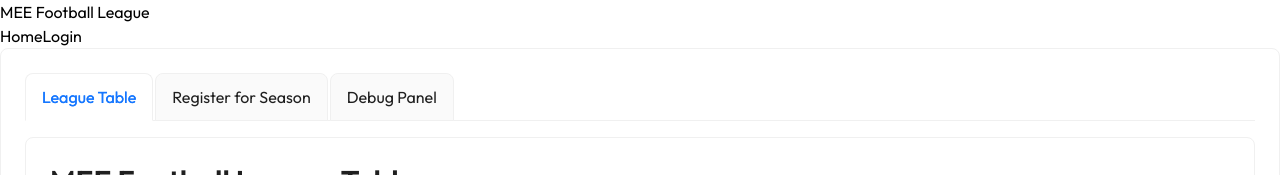
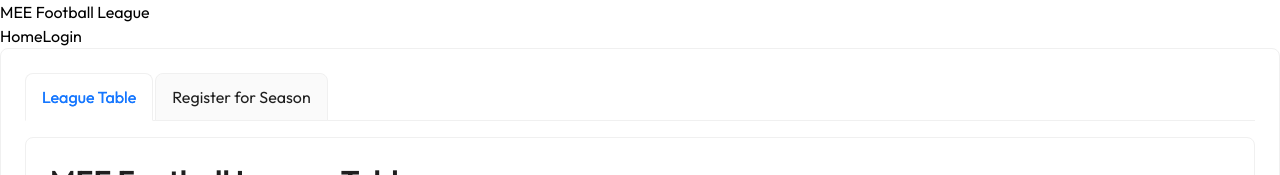
Before and after one commit to Aduwoayooluwa/MEE-E-football-league-table, a React (Vite) app: page / in a window 1280 px wide. Shown: the top 175 px of the page. Built offline with nearby package versions, Linux system fonts and the light colour scheme; no server answers.

Commit message:
[REFACTOR] Seasons

```diff
--- a/src/pages/home-page.tsx
+++ b/src/pages/home-page.tsx
@@ -1,6 +1,6 @@
 import LeagueTable from "../components/league-table";
 import SeasonRegistration from "../components/season-registration";
-import DebugPanel from "../components/debug-panel";
+// import DebugPanel from "../components/debug-panel";
 import { Tabs, Card } from 'antd';
 
 export default function HomePage() {
@@ -15,11 +15,11 @@ export default function HomePage() {
             label: 'Register for Season',
             children: <SeasonRegistration />,
         },
-        {
-            key: 'debug',
-            label: 'Debug Panel',
-            children: <DebugPanel />,
-        },
+        // {
+        //     key: 'debug',
+        //     label: 'Debug Panel',
+        //     children: <DebugPanel />,
+        // },
     ];
 
     return (
```
